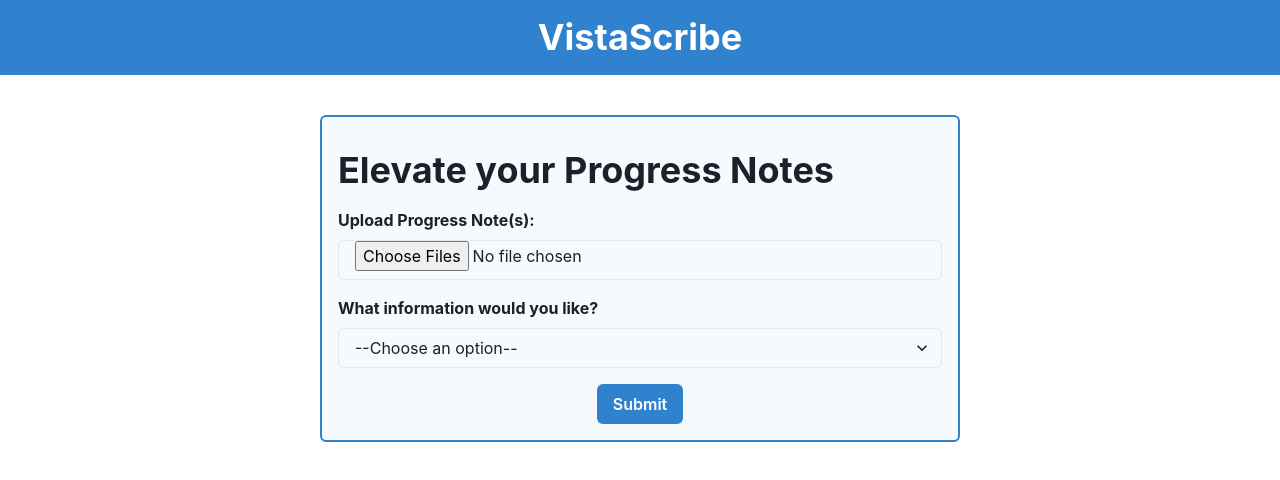
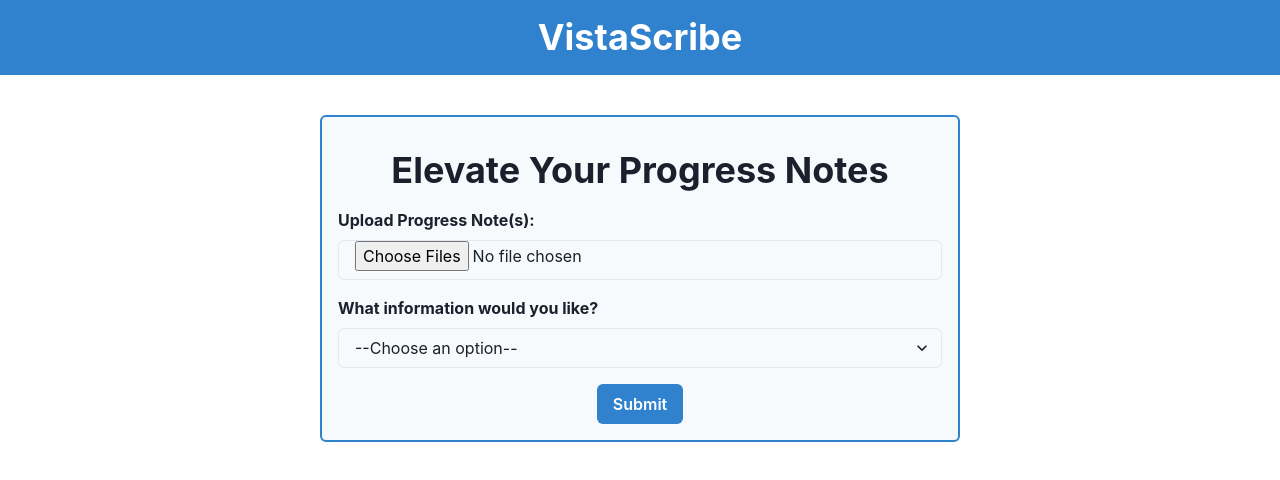
Before and after one commit to avigewirtz/billing, a React (Create React App) app: page / in a window 1280 px wide. Shown: the top 480 px of the page. Built offline with nearby package versions, Linux system fonts and the light colour scheme; what pdfmake would draw is missing.

Commit message:
centers elevate your progress notes

```diff
--- a/src/App.js
+++ b/src/App.js
@@ -178,7 +178,8 @@
 
         {error && <Text color="red.500">Error: {error}</Text>}
 
-        <Heading as="h2" my={4}>Elevate your Progress Notes</Heading>
+        <Heading as="h2" my={4} textAlign="center">Elevate Your Progress Notes</Heading>
+
 
         <form onSubmit={e => { e.preventDefault(); handleSubmit(); }}>
           <FormControl id="file-upload" mt={4}>
```
